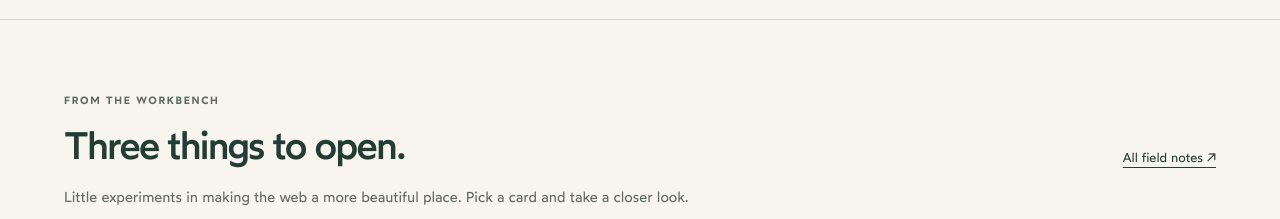
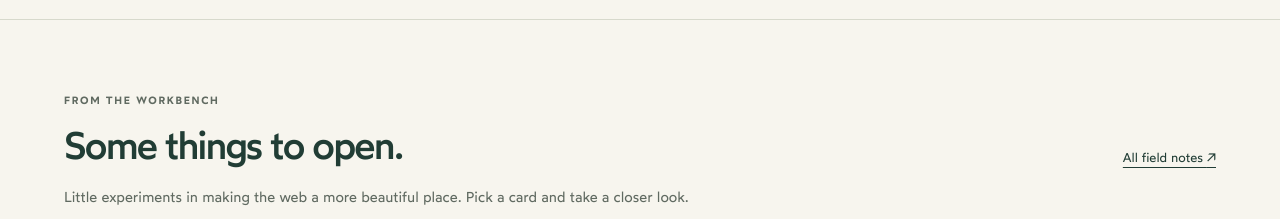
Before and after one commit to theapplegates/paulapplegate, an Astro site: page / in a window 1280 px wide. Shown: the part 780-999 px from the top of the page. Built offline with nearby package versions, Linux system fonts and the light colour scheme; Astro itself is replaced by a stand-in of ours; some packages are replaced by stand-ins of ours.

Commit message:
first commit

```diff
--- a/src/pages/index.astro
+++ b/src/pages/index.astro
@@ -58,7 +58,7 @@
     </div>
   </section>
   <section id="field-notes" class="recent container" aria-labelledby="notes-title">
-    <div class="section-head"><div><p class="eyebrow">FROM THE WORKBENCH</p><h2 id="notes-title">Three things to open.</h2></div><a href="/blog">All field notes <span aria-hidden="true">↗</span></a></div>
+    <div class="section-head"><div><p class="eyebrow">FROM THE WORKBENCH</p><h2 id="notes-title">Some things to open.</h2></div><a href="/blog">All field notes <span aria-hidden="true">↗</span></a></div>
     <p class="section-intro">Little experiments in making the web a more beautiful place. Pick a card and take a closer look.</p>
     <div class="posts-grid">{recentPosts.map(post => <BlogCard post={post} />)}</div>
   </section>
```
